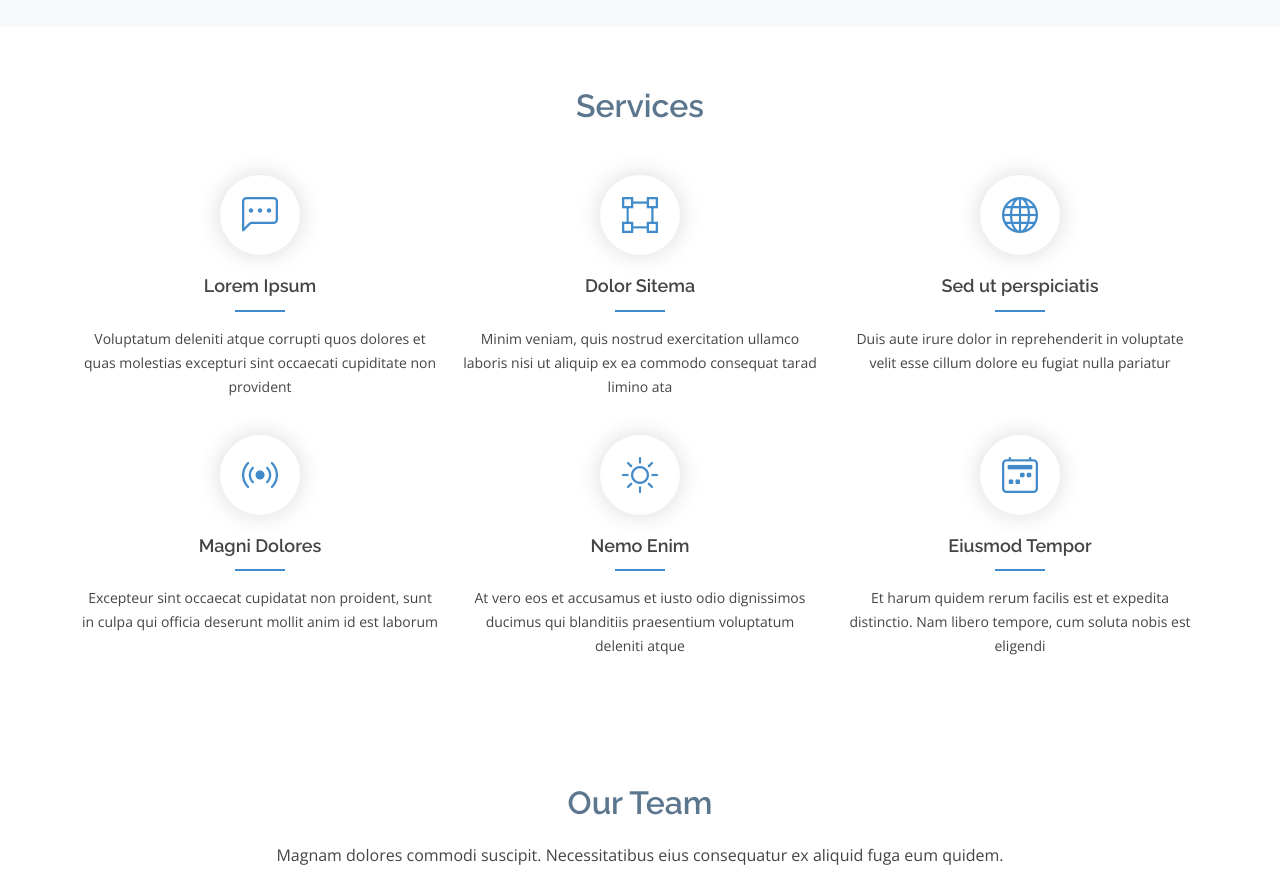
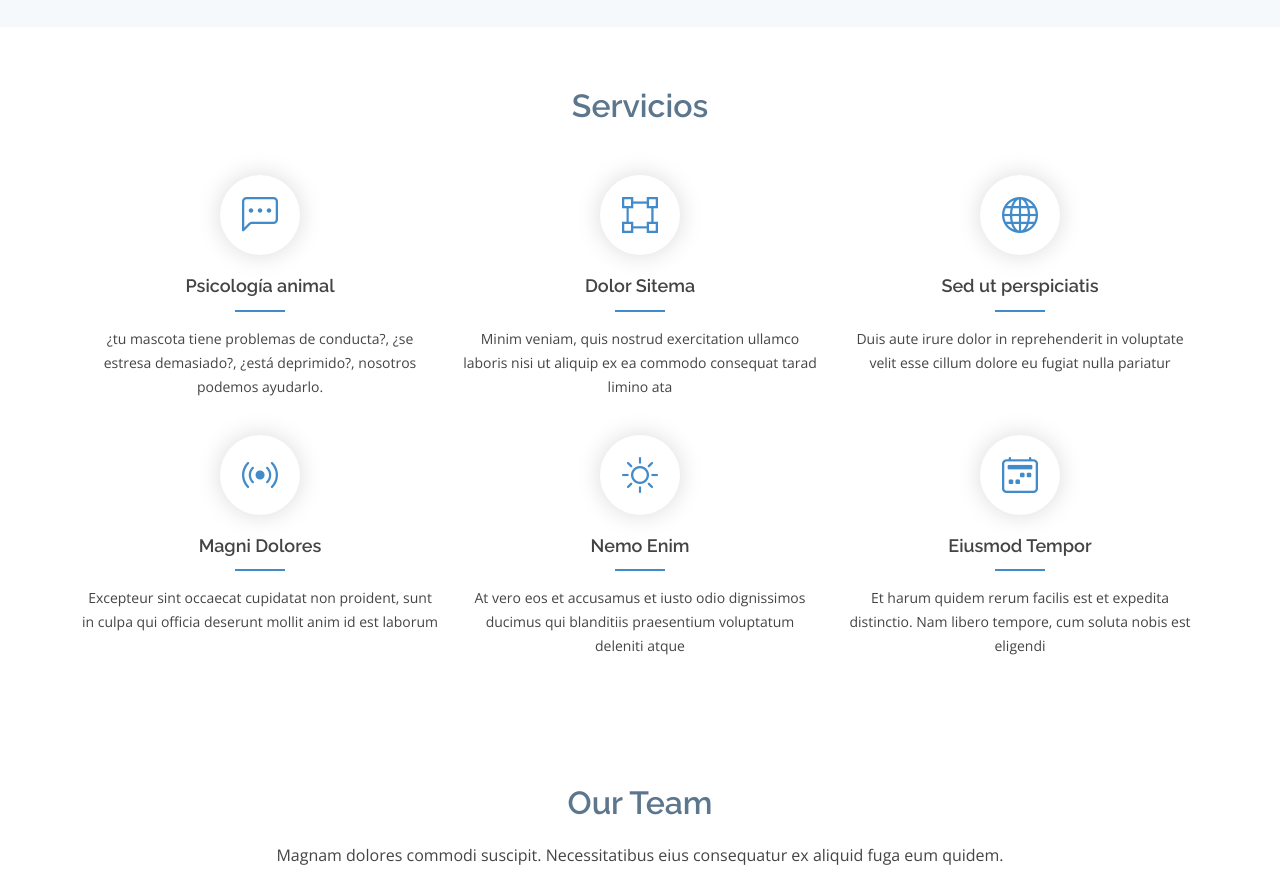
Before and after one commit to DafneVillarreal/Landing, a plain HTML site: page index.html in a window 1280 px wide. Shown: the part 2094-2978 px from the top of the page. Drawn offline with nearby package versions, Linux system fonts and the light colour scheme.

Commit message:
edite seccion de servicios

```diff
--- a/index.html
+++ b/index.html
@@ -247,14 +247,14 @@
       <div class="container" data-aos="fade-up">
 
         <div class="section-title">
-          <h2>Services</h2>
+          <h2>Servicios</h2>
         </div>
 
         <div class="row">
           <div class="col-lg-4 col-md-6 icon-box" data-aos="fade-up">
             <div class="icon"><i class="bi bi-chat-left-dots"></i></div>
-            <h4 class="title"><a href="">Lorem Ipsum</a></h4>
-            <p class="description">Voluptatum deleniti atque corrupti quos dolores et quas molestias excepturi sint occaecati cupiditate non provident</p>
+            <h4 class="title"><a href="">Psicología animal</a></h4>
+            <p class="description">¿tu mascota tiene problemas de conducta?, ¿se estresa demasiado?, ¿está deprimido?, nosotros podemos ayudarlo.</p>
           </div>
           <div class="col-lg-4 col-md-6 icon-box" data-aos="fade-up" data-aos-delay="100">
             <div class="icon"><i class="bi bi-bounding-box"></i></div>
```
